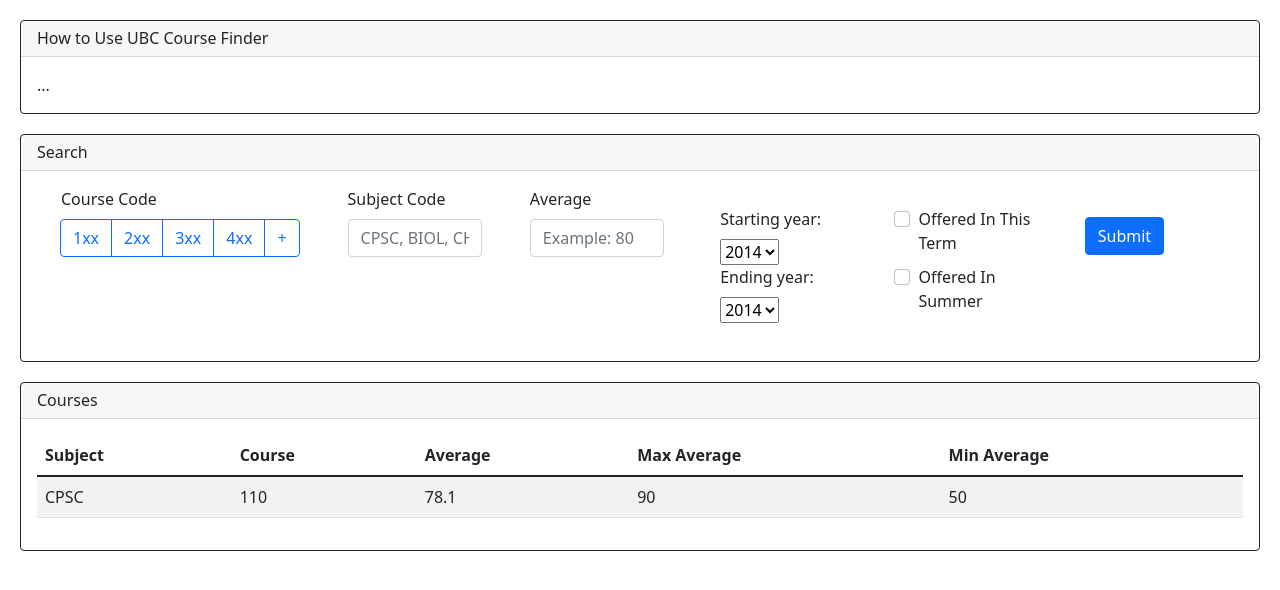
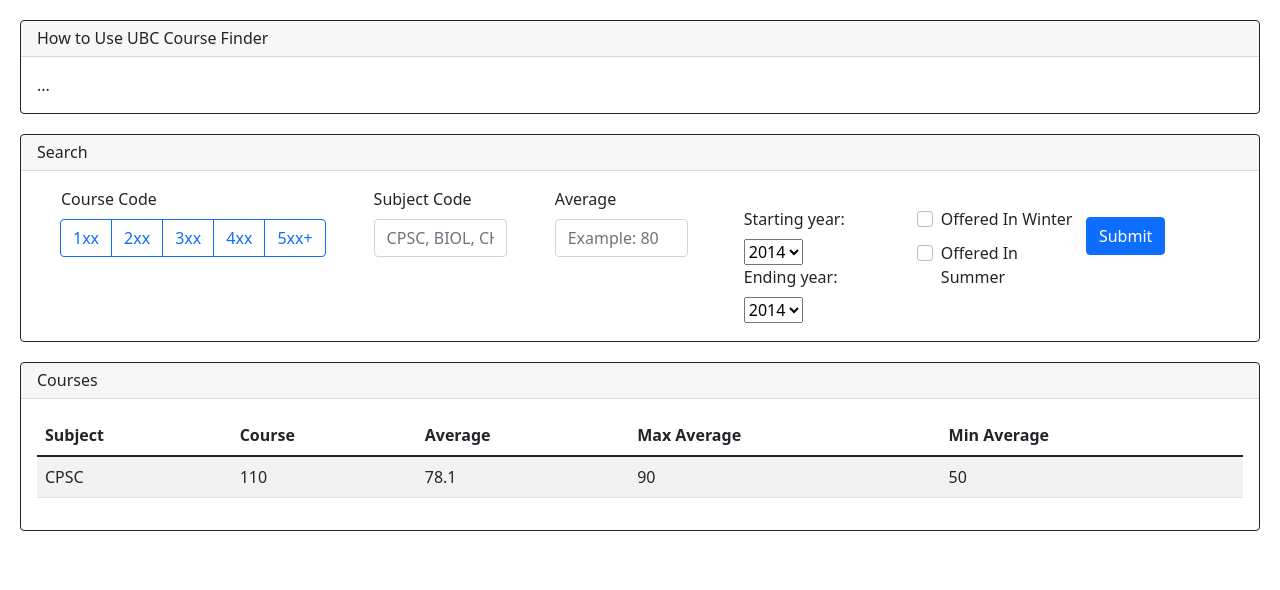
Before and after one commit to kevinkietly/UBCCoursesRec, a Flask app: page / in a window 1280 px wide. Shown: the part 58-648 px from the top of the page. Run offline with Flask 2, Linux system fonts and the light colour scheme.

Commit message:
Some final UI changes

```diff
--- a/templates/index.html
+++ b/templates/index.html
@@ -32,7 +32,7 @@
                 <input type="checkbox" class="btn-check" id="4xx" autocomplete="off" name="course_code" value="4">
                 <label class="btn btn-outline-primary" for="4xx">4xx</label>
                 <input type="checkbox" class="btn-check" id="5xx+" autocomplete="off" name="course_code" value="5">
-                <label class="btn btn-outline-primary" for="5XX+">+</label>
+                <label class="btn btn-outline-primary" for="5xx+">5xx+</label>
               </div>
           </span>
         </div>
@@ -53,7 +53,7 @@
           </span>
         </div>
       </div>
-      <div class="col" style="padding: 20px">
+      <div class="col" style="padding: 20px 0px 0px 20px">
          <div class="form-check">
            <span style="display:inline-block">
                <label class="form-label" for="starting year">Starting year:</label>
@@ -79,10 +79,10 @@
            </span>
          </div>
        </div>
-      <div class="col" style="padding: 20px">
+      <div class="col" style="padding: 20px 0px 0px 40px">
         <div class="form-check">
-          <label class="form-label" for="offered_in_this_term">Offered In This Term</label>
-          <input class="form-check-input" type="checkbox" value="this term" id="offered_in_this_term" name="offered">
+          <label class="form-label" for="offered_in_winter">Offered In Winter</label>
+          <input class="form-check-input" type="checkbox" value="winter" id="offered_in_winter" name="offered">
         </div>
         <div class="form-check">
           <label class="form-label" for="offered_in_summer">Offered In Summer</label>
```
